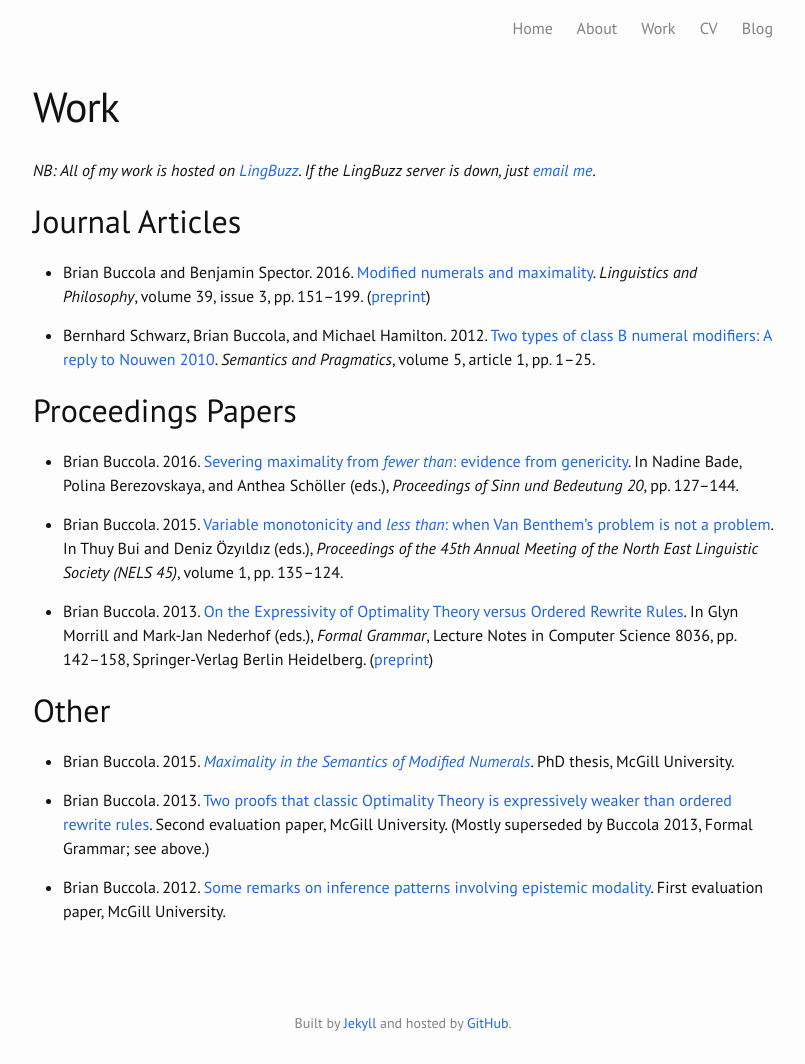
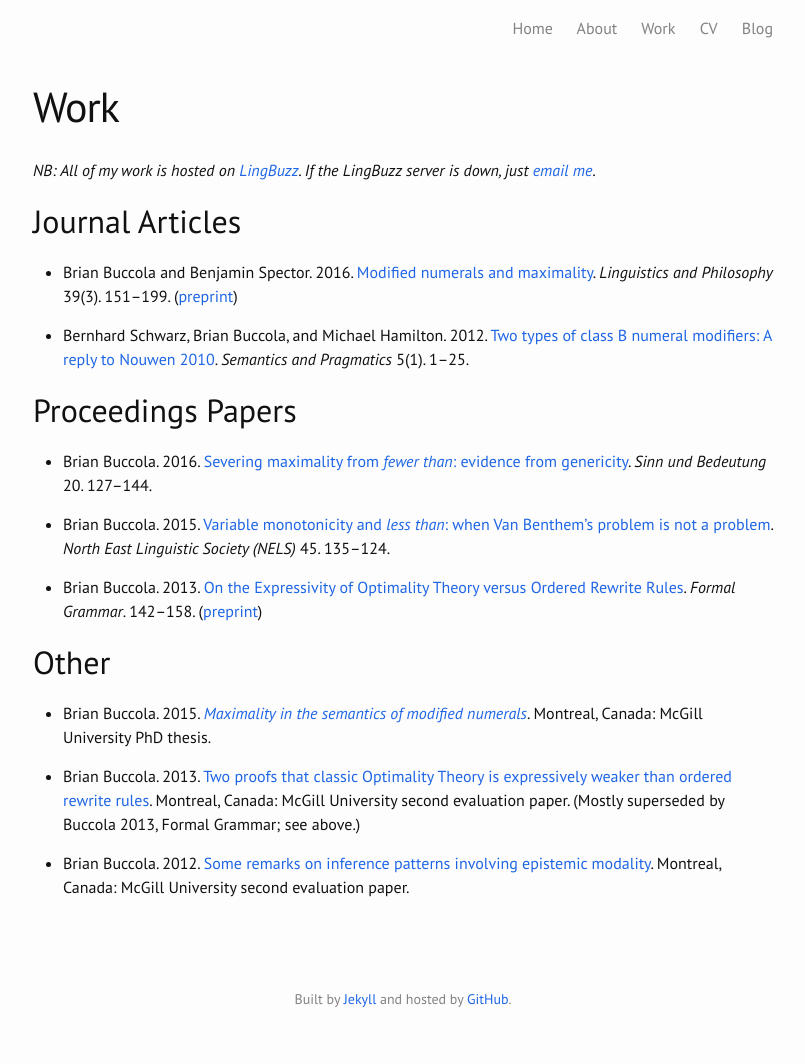
Before and after one commit to brianbuccola/brianbuccola.github.io, a Jekyll site: the page built from work.md, in a window 1280 px wide. Shown: the whole page, without its empty margins (237-1042 px from the left). Built offline with Jekyll 4.4.1, drawn with Linux system fonts in a browser that asks for light colours; some web fonts are replaced; after the commit the page ends 1040 px from its top, so only the background shows below that.

Commit message:
trim references according to biblatex-sp-unified guidelines

```diff
--- a/work.md
+++ b/work.md
@@ -12,9 +12,9 @@ redirect_from: /research.html
 
 ## Journal Articles
 
-- Brian Buccola and Benjamin Spector. 2016. [Modified numerals and maximality][lp-doi]. *Linguistics and Philosophy*, volume 39, issue 3, pp. 151--199. ([preprint][lp-lb])
+- Brian Buccola and Benjamin Spector. 2016. [Modified numerals and maximality][lp-doi]. *Linguistics and Philosophy* 39(3). 151--199. ([preprint][lp-lb])
 
-- Bernhard Schwarz, Brian Buccola, and Michael Hamilton. 2012. [Two types of class B numeral modifiers: A reply to Nouwen 2010][sp]. *Semantics and Pragmatics*, volume 5, article 1, pp. 1--25.
+- Bernhard Schwarz, Brian Buccola, and Michael Hamilton. 2012. [Two types of class B numeral modifiers: A reply to Nouwen 2010][sp]. *Semantics and Pragmatics* 5(1). 1--25.
 
 [lp-doi]: http://dx.doi.org/10.1007/s10988-016-9187-2
 [lp-lb]: http://ling.auf.net/lingbuzz/002528
@@ -22,11 +22,11 @@ redirect_from: /research.html
 
 ## Proceedings Papers
 
-- Brian Buccola. 2016. [Severing maximality from *fewer than*: evidence from genericity][sub20]. In Nadine Bade, Polina Berezovskaya, and Anthea Schöller (eds.), *Proceedings of Sinn und Bedeutung 20*, pp. 127--144.
+- Brian Buccola. 2016. [Severing maximality from *fewer than*: evidence from genericity][sub20]. *Sinn und Bedeutung* 20. 127--144.
 
-- Brian Buccola. 2015. [Variable monotonicity and *less than*: when Van Benthem's problem is not a problem][nels45]. In Thuy Bui and Deniz Özyıldız (eds.), *Proceedings of the 45th Annual Meeting of the North East Linguistic Society (NELS 45)*, volume 1, pp. 135--124.
+- Brian Buccola. 2015. [Variable monotonicity and *less than*: when Van Benthem's problem is not a problem][nels45]. *North East Linguistic Society (NELS)* 45. 135--124.
 
-- Brian Buccola. 2013. [On the Expressivity of Optimality Theory versus Ordered Rewrite Rules][fg-doi]. In Glyn Morrill and Mark-Jan Nederhof (eds.), *Formal Grammar*, Lecture Notes in Computer Science 8036, pp. 142--158, Springer-Verlag Berlin Heidelberg. ([preprint][fg-lb])
+- Brian Buccola. 2013. [On the Expressivity of Optimality Theory versus Ordered Rewrite Rules][fg-doi]. *Formal Grammar*. 142--158. ([preprint][fg-lb])
 
 [sub20]: http://ling.auf.net/lingbuzz/002847
 [nels45]: http://ling.auf.net/lingbuzz/002512
@@ -35,11 +35,11 @@ redirect_from: /research.html
 
 ## Other
 
-- Brian Buccola. 2015. [*Maximality in the Semantics of Modified Numerals*][dissertation]. PhD thesis, McGill University.
+- Brian Buccola. 2015. [*Maximality in the semantics of modified numerals*][dissertation]. Montreal, Canada: McGill University PhD thesis.
 
-- Brian Buccola. 2013. [Two proofs that classic Optimality Theory is expressively weaker than ordered rewrite rules][eval2]. Second evaluation paper, McGill University. (Mostly superseded by Buccola 2013, Formal Grammar; see above.)
+- Brian Buccola. 2013. [Two proofs that classic Optimality Theory is expressively weaker than ordered rewrite rules][eval2]. Montreal, Canada: McGill University second evaluation paper. (Mostly superseded by Buccola 2013, Formal Grammar; see above.)
 
-- Brian Buccola. 2012. [Some remarks on inference patterns involving epistemic modality][eval1]. First evaluation paper, McGill University.
+- Brian Buccola. 2012. [Some remarks on inference patterns involving epistemic modality][eval1]. Montreal, Canada: McGill University second evaluation paper.
 
 [dissertation]: http://ling.auf.net/lingbuzz/003039
 [eval2]: http://ling.auf.net/lingbuzz/003038
```
